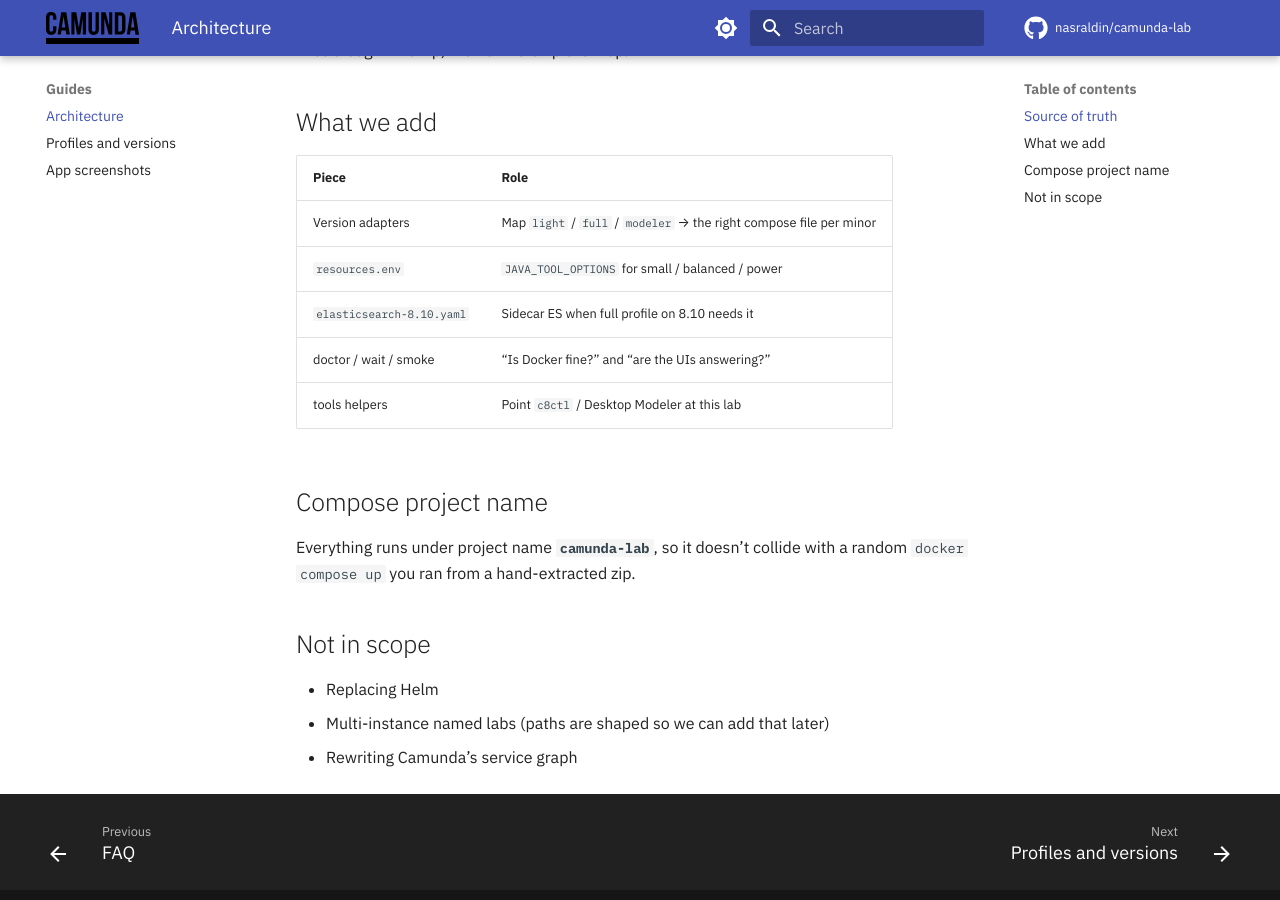
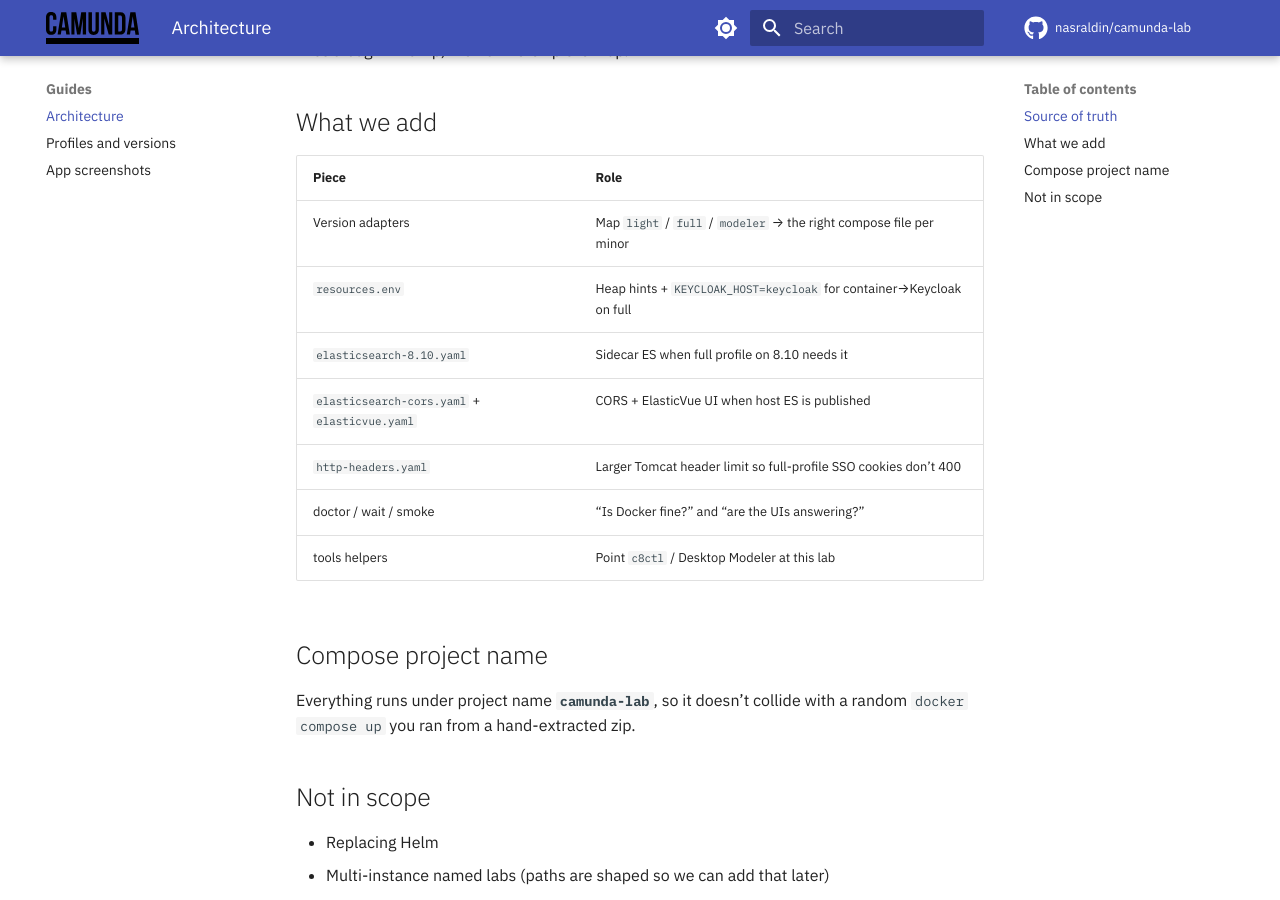
Before and after one commit to nasraldin/camunda-lab, an MkDocs documentation site: the page built from docs/architecture.md, in a window 1280 px wide and 900 px high, scrolled down 633 px. Built offline with MkDocs 1.6.1 and Material for MkDocs 9.7.7, drawn with Linux system fonts in a browser that asks for light colours; comment, search, counter and statistics services are not loaded.

Commit message:
chore: audit cleanup for ElasticVue docs and about card
Exclude agent plan/spec paths from the docs site, document new overlays,
and surface elasticvue in about/README/CLI reference.

Co-authored-by: Cursor <cursoragent@cursor.com>

```diff
--- a/docs/architecture.md
+++ b/docs/architecture.md
@@ -27,8 +27,10 @@ We verify what we can, extract, and leave Camunda’s OIDC / Keycloak wiring alo
 | Piece | Role |
 | --- | --- |
 | Version adapters | Map `light` / `full` / `modeler` → the right compose file per minor |
-| `resources.env` | `JAVA_TOOL_OPTIONS` for small / balanced / power |
+| `resources.env` | Heap hints + `KEYCLOAK_HOST=keycloak` for container→Keycloak on full |
 | `elasticsearch-8.10.yaml` | Sidecar ES when full profile on 8.10 needs it |
+| `elasticsearch-cors.yaml` + `elasticvue.yaml` | CORS + ElasticVue UI when host ES is published |
+| `http-headers.yaml` | Larger Tomcat header limit so full-profile SSO cookies don’t 400 |
 | doctor / wait / smoke | “Is Docker fine?” and “are the UIs answering?” |
 | tools helpers | Point `c8ctl` / Desktop Modeler at this lab |
 
--- a/mkdocs.yml
+++ b/mkdocs.yml
@@ -55,6 +55,7 @@ plugins:
 
 exclude_docs: |
   design/**
+  superpowers/**
 
 markdown_extensions:
   - admonition
```
Also changed, not shown: README.md (+1 -1 lines), docs/cli-reference.md (+1 -1 lines), 1 other file.
